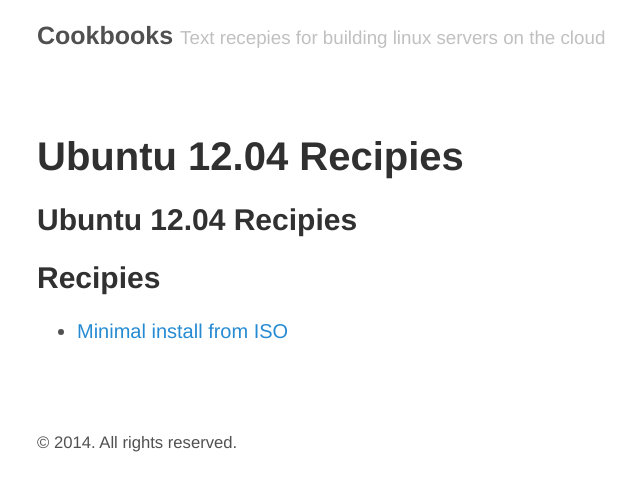
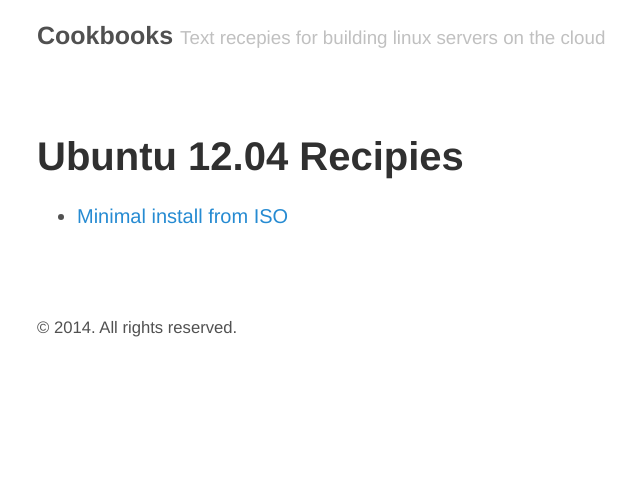
Before and after one commit to antespi/cookbooks, a Jekyll site: the page built from ubuntu1204/index.md, in a window 1280 px wide. Shown: the top 491 px of the page, without its empty margins (243-883 px from the left). Built offline with Jekyll 4.4.1, drawn with Linux system fonts in a browser that asks for light colours.

Commit message:
Layout bugfixes

```diff
--- a/_layouts/dirindex.html
+++ b/_layouts/dirindex.html
@@ -3,6 +3,7 @@ layout: page
 hide_subdirindex: true
 ---
 <div class="dirindex">
+<!--
   <h2>
     {% if page.title %}
       {{ page.title }}
@@ -10,7 +11,7 @@ hide_subdirindex: true
       {{ page.url | remove_first:'/index.html' | remove_first:'/' | replace:'/',' &mdash; ' | capitalize }}
     {% endif %}
   </h2>
-
+-->
   {% if content != '' %}
   <p class="preamble">
     {{ content }}
--- a/ubuntu1204/index.md
+++ b/ubuntu1204/index.md
@@ -2,6 +2,3 @@
 layout: dirindex
 title: Ubuntu 12.04 Recipies
 ---
-
-
-## Recipies
```
Also changed, not shown: README.md.
